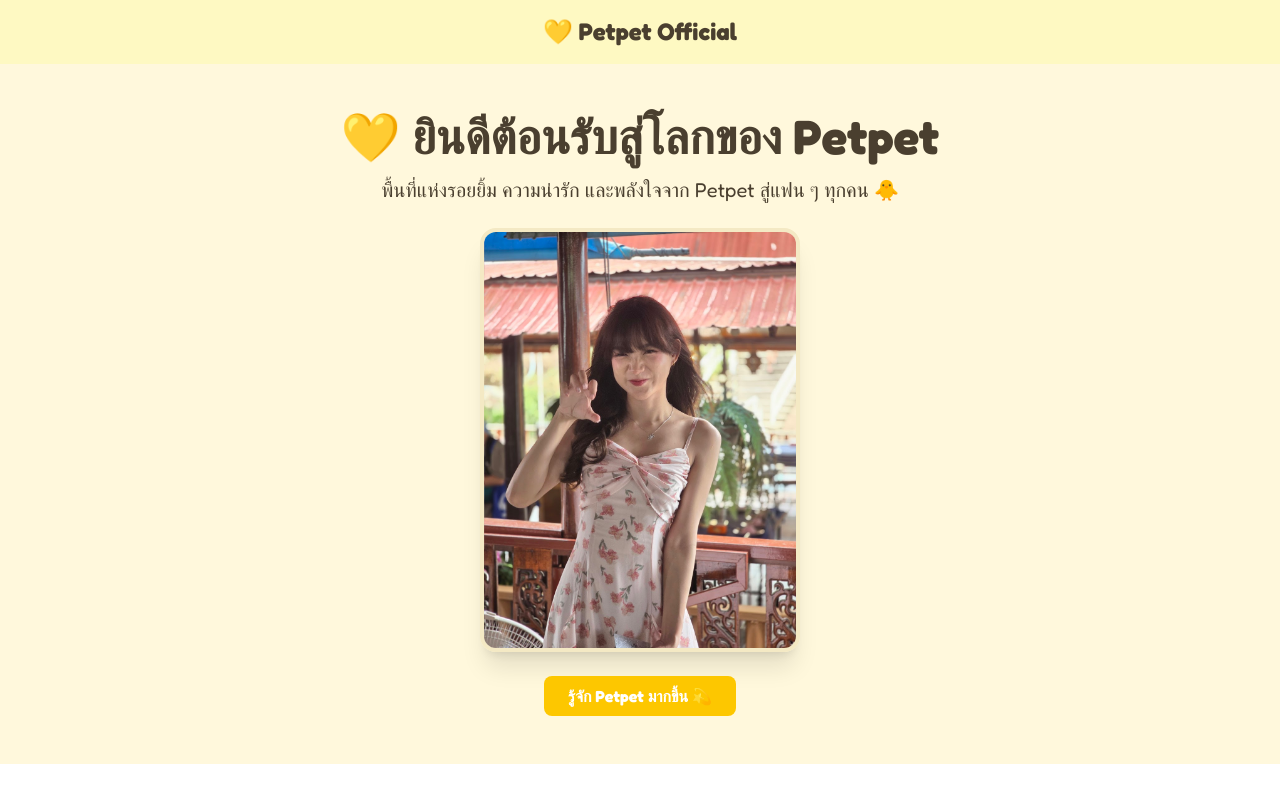
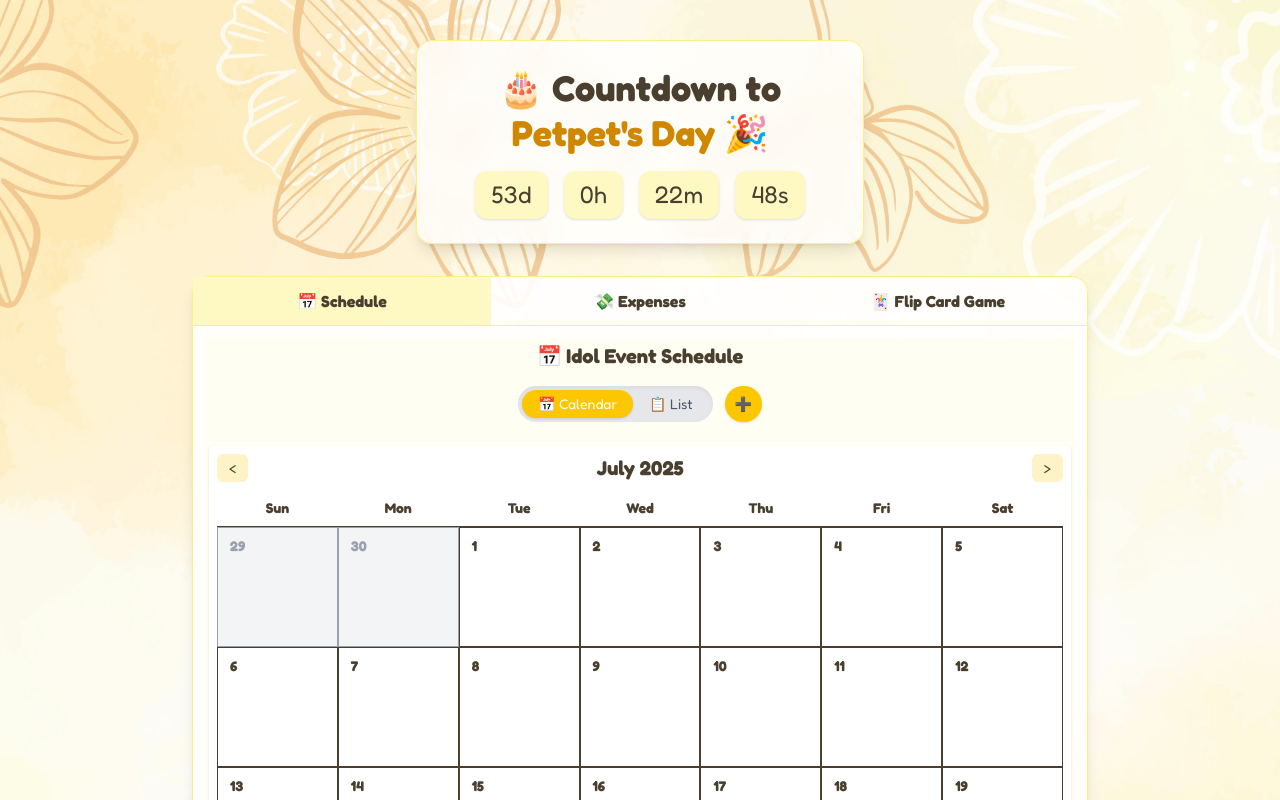
Before and after one commit to sanellman/ipetpetu-next, a Next.js app: page / in a window 1280 px wide. Shown: the top 800 px of the page. Built offline with nearby package versions, Linux system fonts and the light colour scheme.

Commit message:
return show real page

```diff
--- a/src/app/page.jsx
+++ b/src/app/page.jsx
@@ -140,7 +140,7 @@ export default function Home() {
   }, [isRunning]);
 
   if (!isClient) return null;
-  if (showMain) return <Countdown />;
+  if (!showMain) return <Countdown />;
 
   return (
     <Layout>
```
